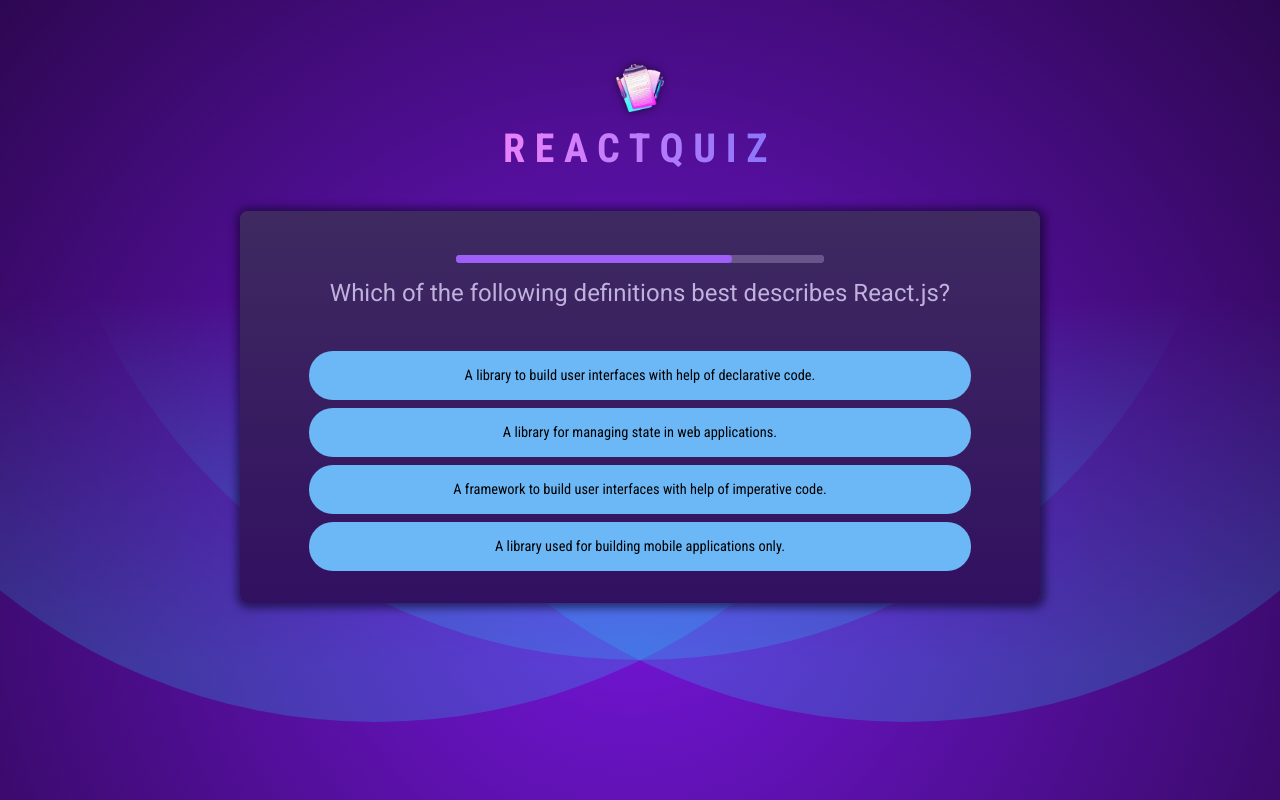
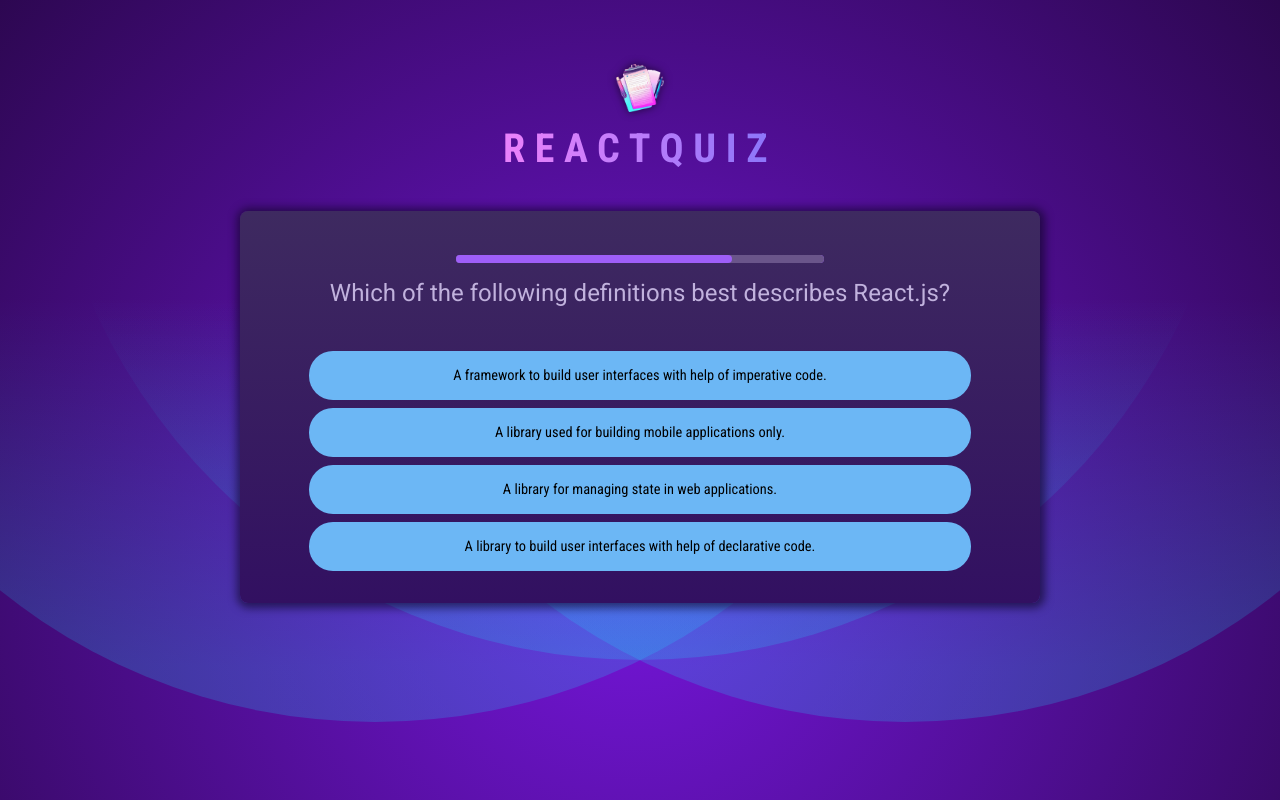
Before and after one commit to JarielGFox/react_quiz_time, a React (Vite) app: page / in a window 1280 px wide. Built offline with nearby package versions, Linux system fonts and the light colour scheme.

Commit message:
added the "shuffle" for the answers by using the sort method and avoiding Fisher/Yates method

```diff
--- a/src/components/Answers.jsx
+++ b/src/components/Answers.jsx
@@ -1,13 +1,28 @@
-import QUESTIONS from "../questions.js";
 // TODO: you need to import here 1 hooks
 
-export default function Answers({ answers, showNextQuestion }) {
+export default function Answers({
+  answers,
+  showNextQuestion,
+  handleAnswerClick,
+}) {
+  //funzione per mescolare le risposte (Fisher-Yates puppami la fava)
+  const shuffleAnswers = () => {
+    return answers.sort(() => Math.random() - 0.5);
+  };
+
+  //salviamoci la nostra funzioncina in una variabile
+  const shuffledAnswers = shuffleAnswers();
+
   return (
     <ul id="answers">
       {/* key nel li che prende index */}
-      {answers.map((answer, index) => (
+      {shuffledAnswers.map((answer, index) => (
         <li key={index} className="answer">
-          <button className="" onClick={showNextQuestion}>
+          <button
+            className=""
+            onClick={showNextQuestion}
+            onAnswerClick={handleAnswerClick}
+          >
             {answer.text}
           </button>
         </li>
```
